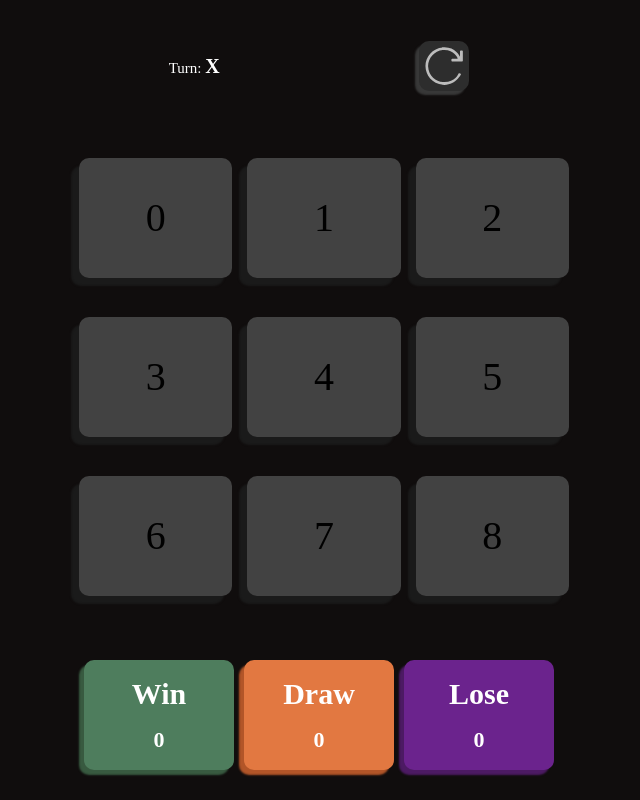
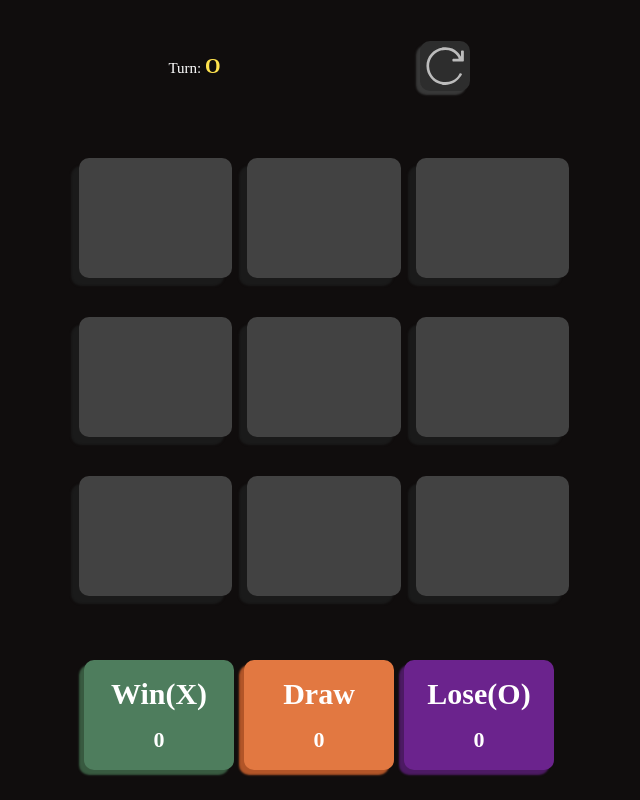
Before and after one commit to gabrielssconceicao/Tic-Tac-Toe, a React (Vite) app: page / in a window 1280 px wide. Shown: the whole page, without its empty margins (321-961 px from the left). Built offline with nearby package versions, Linux system fonts and the light colour scheme.

Commit message:
clicking on squares

```diff
--- a/src/App.jsx
+++ b/src/App.jsx
@@ -1,21 +1,44 @@
-import { useCallback } from 'react';
+import { useCallback, useState } from 'react';
 import { Board } from './components/Board';
 import { Square } from './components/Square';
 import { Scores } from './components/Scores';
 import { Display } from './components/Display';
 
 export default function App() {
-  const renderSquares = useCallback(() => {
-    const squares = [];
-    for (let i = 0; i < 9; i++) {
-      squares.push(<Square key={i}>{i}</Square>);
-    }
-    return squares;
-  }, []);
+  const [squares, setSquares] = useState(
+    new Array(9).fill({ value: '', playerTurn: '' })
+  );
+  const [turn, setTurn] = useState(Math.floor(Math.random() * 2));
+
+  const squareClick = useCallback((index) => {
+    const newSquares = squares.map((square, i) => {
+      if (i === index && square.value === '') {
+        return {
+          ...square,
+          value: turn === 0 ? 'X' : 'O',
+          playerTurn: turn === 0 ? 'player' : 'opponent',
+        };
+      }
+      return square;
+    });
+    console.log(newSquares);
+    setSquares(newSquares);
+    setTurn(turn === 0 ? 1 : 0);
+  });
+
+  const resetGame = useCallback(() => {
+    setSquares(new Array(9).fill({ value: '', playerTurn: '' }));
+  });
   return (
     <>
-      <Display />
-      <Board>{renderSquares()}</Board>
+      <Display turn={turn} resetFunc={resetGame} />
+      <Board>
+        {squares.map((square, i) => (
+          <Square key={i} handleClick={() => squareClick(i)}>
+            {square}
+          </Square>
+        ))}
+      </Board>
       <Scores />
     </>
   );
--- a/src/components/Display/index.jsx
+++ b/src/components/Display/index.jsx
@@ -1,16 +1,23 @@
+import P from 'prop-types';
 import './style.css';
 import restart from '../../images/restart.svg';
-export const Display = () => {
+export const Display = ({ turn, resetFunc }) => {
   return (
     <section className="display">
       <div className="turn">
-        Turn: <span>X</span>
+        Turn:{' '}
+        <span className={turn == 0 ? 'player' : 'opponent'}>
+          {turn == 0 ? 'X' : 'O'}
+        </span>
       </div>
 
-      <button className="reset-btn">
+      <button className="reset-btn" onClick={resetFunc}>
         <img src={restart} alt="reset" />
       </button>
     </section>
   );
 };
-Display.propTypes = {};
+Display.propTypes = {
+  turn: P.string.isRequired,
+  resetFunc: P.func.isRequired,
+};
--- a/src/components/Scores/index.jsx
+++ b/src/components/Scores/index.jsx
@@ -4,30 +4,30 @@ export const Scores = () => {
   const scoresBgs = {
     win: {
       background: '#4e7d5d',
-      'border-radius': '10px',
-      'box-shadow': '-5px 5px 2px #385a40',
+      borderRadius: '10px',
+      boxShadow: '-5px 5px 2px #385a40',
     },
     draw: {
       background: '#e27841',
-      'border-radius': '10px',
-      'box-shadow': '-5px 5px 2px #b25528',
+      borderRadius: '10px',
+      boxShadow: '-5px 5px 2px #b25528',
     },
     lose: {
       background: '#6b238d',
-      'border-radius': '10px',
-      'box-shadow': '-5px 5px 2px #4c1a63',
+      borderRadius: '10px',
+      boxShadow: '-5px 5px 2px #4c1a63',
     },
   };
   return (
     <section className="scores">
       <Score points={0} {...scoresBgs.win}>
-        Win
+        Win(X)
       </Score>
       <Score points={0} {...scoresBgs.draw}>
         Draw
       </Score>
       <Score points={0} {...scoresBgs.lose}>
-        Lose
+        Lose(O)
       </Score>
     </section>
   );
--- a/src/components/Square/index.jsx
+++ b/src/components/Square/index.jsx
@@ -1,8 +1,16 @@
 import P from 'prop-types';
 import './style.css';
-export const Square = ({ children }) => {
-  return <div className="square">{children}</div>;
+export const Square = ({ children, handleClick }) => {
+  return (
+    <div className="square" onClick={handleClick}>
+      <span className={children.playerTurn}>{children.value}</span>
+    </div>
+  );
 };
 Square.propTypes = {
-  children: P.number.isRequired,
+  children: P.shape({
+    value: P.string.isRequired,
+    playerTurn: P.string.isRequired,
+  }).isRequired,
+  handleClick: P.func.isRequired,
 };
--- a/src/components/Square/style.css
+++ b/src/components/Square/style.css
@@ -17,5 +17,14 @@
 }
 
 .square:hover {
-  box-shadow: inset -8px 8px 2px  #1f1f1f;;
+  box-shadow: inset -8px 8px 2px  #1f1f1f;
 }
+
+.square span {
+  font-size: 60px;
+  font-weight: 700;
+}
+
+.square:hover span {
+  font-size: 50px;
+}
--- a/src/main.css
+++ b/src/main.css
@@ -13,3 +13,10 @@ main {
   justify-content: space-around;
   gap: 20px;
 }
+
+.player {
+  color:  #4cc3d9;
+}
+.opponent {
+  color: #ffe34e;
+}
```
